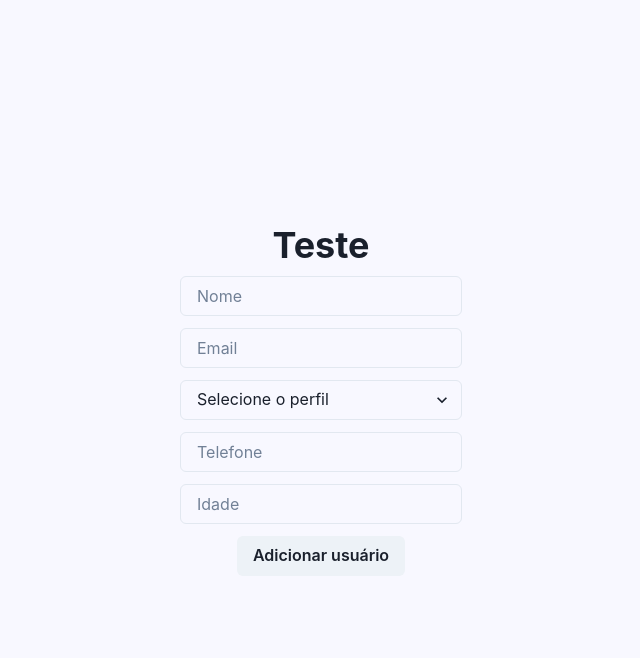
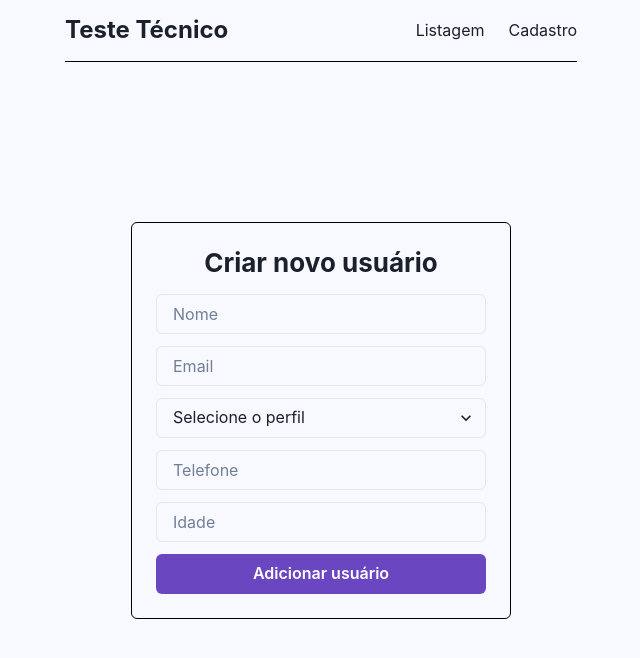
Before and after one commit to YuriSamp/supera-crud, a React (Vite) app: page /create in a window 1280 px wide. Shown: the top 658 px of the page, without its empty margins (319-959 px from the left). Built offline with nearby package versions, Linux system fonts and the light colour scheme.

Commit message:
add links to navbar and make create form

```diff
--- /dev/null
+++ b/src/components/navbar.tsx
@@ -0,0 +1,23 @@
+import { HStack, Link, Heading } from '@chakra-ui/react'
+import { Link as RouterLink } from 'react-router-dom'
+const Navbar = () => {
+  return (
+    <HStack justifyContent={'space-between'} py={4} borderBottomWidth={1} placeItems={'center'} borderColor={'black'} w={'full'}>
+      <Heading fontSize={24}>Teste Técnico</Heading>
+      <HStack gap={6}>
+        <Link>
+          <RouterLink to={'/'}>
+            Listagem
+          </RouterLink>
+        </Link>
+        <Link>
+          <RouterLink to={'/create'}>
+            Cadastro
+          </RouterLink>
+        </Link>
+      </HStack>
+    </HStack>
+  )
+}
+
+export default Navbar
--- a/src/components/table.tsx
+++ b/src/components/table.tsx
@@ -22,7 +22,7 @@ export interface TableProps {
 
 const DataTable = ({ data }: TableProps) => {
   return (
-    <TableContainer>
+    <TableContainer w={'full'}>
       <Table variant='simple'>
         <Thead>
           <Tr>
--- a/src/main.tsx
+++ b/src/main.tsx
@@ -7,6 +7,7 @@ import {
   QueryClient,
   QueryClientProvider,
 } from '@tanstack/react-query'
+import "react-toastify/dist/ReactToastify.css";
 
 export const App = () => {
 
--- a/src/pages/Home.tsx
+++ b/src/pages/Home.tsx
@@ -4,6 +4,7 @@ import DataTable from '../components/table'
 import { userData } from '../lib/schema/form'
 import { useQuery } from '@tanstack/react-query'
 import { request } from '../lib/http'
+import Navbar from '../components/navbar'
 
 const Home = () => {
   const [users, setUsers] = useState<userData[]>([])
@@ -23,7 +24,8 @@ const Home = () => {
   }, [data, error])
 
   return (
-    <HStack height='calc(100vh)' bg={'ghostwhite'} flexDir={'column'} justifyContent={'center'} placeItems={'initial'} paddingX={'96'}>
+    <HStack height='calc(100vh)' bg={'ghostwhite'} flexDir={'column'} placeItems={'initial'} gap={40} paddingX={'96'}>
+      <Navbar />
       <DataTable data={users} />
     </HStack>
   )
--- a/src/pages/create.tsx
+++ b/src/pages/create.tsx
@@ -1,7 +1,9 @@
-import { HStack, Heading, Input, Button, Select } from '@chakra-ui/react'
+import { Heading, Input, Button, Select, VStack } from '@chakra-ui/react'
 import { SubmitHandler, useForm } from "react-hook-form"
 import * as yup from 'yup'
 import { formSchema } from '../lib/schema/form'
+import Navbar from '../components/navbar'
+import { toast, ToastContainer } from 'react-toastify';
 
 const Create = () => {
 
@@ -14,27 +16,34 @@ const Create = () => {
 
   const onSubmit: SubmitHandler<yup.InferType<typeof formSchema>> = (data) => {
     console.log(data)
+    toast.success('Teste')
   }
 
   return (
-    <HStack height='calc(100vh)' bg={'ghostwhite'} flexDir={'column'} justifyContent={'center'} placeItems={'center'} paddingX={'96'}>
-      <Heading>
-        Teste
+    <>
+      <ToastContainer />
+      <VStack height='calc(100vh)' bg={'ghostwhite'} flexDir={'column'} placeItems={'center'} gap={40} paddingX={'96'}>
+        <Navbar />
+        <VStack flexDir={'column'} gap={4} borderWidth={1} borderColor={'black'} padding={6} rounded={'md'} className='brutalism-box'>
+          <Heading fontSize={26}>
+            Criar novo usuário
           </Heading>
           <form onSubmit={handleSubmit(onSubmit)} >
-        <HStack flexDir={'column'} justifyContent={'center'} placeItems={'center'} gap={'3'}>
-          <Input placeholder='Nome'  {...register('nome')} />
+            <VStack flexDir={'column'} justifyContent={'center'} placeItems={'center'} gap={'3'}>
+              <Input placeholder='Nome'  {...register('nome')} w={330} />
               <Input placeholder='Email' {...register('email')} />
-          <Select placeholder='Selecione o perfil' {...register('perfil')}>
+              <Select placeholder='Selecione o perfil' {...register('perfil')} >
                 <option value='Administrador'>Administrador</option>
                 <option value='Usuário Comum'>Usuário Comum</option>
               </Select>
               <Input placeholder='Telefone' {...register('telefone')} />
               <Input placeholder='Idade'  {...register('idade')} />
-          <Button type='submit' >Adicionar usuário</Button>
-        </HStack>
+              <Button type='submit' bgColor={'purple.600'} color={'white'} _hover={{}} w={'full'}>Adicionar usuário</Button>
+            </VStack>
           </form>
-    </HStack>
+        </VStack>
+      </VStack>
+    </>
   )
 }
 
--- a/src/pages/edit.tsx
+++ b/src/pages/edit.tsx
@@ -3,6 +3,7 @@ import { SubmitHandler, useForm } from "react-hook-form"
 import { useParams } from 'react-router-dom'
 import { formSchema } from '../lib/schema/form'
 import * as yup from 'yup'
+import { toast, ToastContainer } from 'react-toastify';
 
 const Edit = () => {
 
@@ -17,9 +18,12 @@ const Edit = () => {
 
   const onSubmit: SubmitHandler<yup.InferType<typeof formSchema>> = (data) => {
     console.log(data)
+    toast.success('Teste')
   }
 
   return (
+    <>
+      <ToastContainer />
       <HStack height='calc(100vh)' bg={'ghostwhite'} flexDir={'column'} justifyContent={'center'} placeItems={'center'} paddingX={'96'}>
         <Heading>
           Teste
@@ -38,6 +42,7 @@ const Edit = () => {
           </HStack>
         </form>
       </HStack>
+    </>
   )
 }
 
--- a/src/pages/visualize.tsx
+++ b/src/pages/visualize.tsx
@@ -1,8 +1,32 @@
 import { HStack, Heading, Input, Button, Select } from '@chakra-ui/react'
+import { useParams } from 'react-router-dom';
+import { toast, ToastContainer } from 'react-toastify';
+import { formSchema } from '../lib/schema/form';
+import { SubmitHandler, useForm } from 'react-hook-form';
+import * as yup from 'yup'
 
 const Visualize = () => {
+
+  const { id } = useParams()
+
+  const {
+    register,
+    handleSubmit,
+    formState: { errors },
+  } = useForm<yup.InferType<typeof formSchema>>()
+
+
+  const onSubmit: SubmitHandler<yup.InferType<typeof formSchema>> = (data) => {
+    console.log(data)
+    toast.success('Teste')
+  }
+
+
   return (
-    <HStack height='calc(100vh)' bg={'ghostwhite'} flexDir={'column'} justifyContent={'center'} placeItems={'center'} paddingX={'96'}>
+    <>
+      <ToastContainer />
+      <HStack height='calc(100vh)' bg={'ghostwhite'} flexDir={'column'} placeItems={'center'} gap={20} paddingX={'96'}>
+        <HStack>
           <Heading>
             Teste
           </Heading>
@@ -15,10 +39,11 @@ const Visualize = () => {
             </Select>
             <Input placeholder='Telefone' />
             <Input placeholder='Idade' />
-        <Button type='submit' >Adicionar usuário</Button>
+            <Button type='submit'>Adicionar usuário</Button>
           </HStack>
-
         </HStack>
+      </HStack>
+    </>
   )
 }
 
```
Lines whose indentation alone changed are shown as unchanged.
